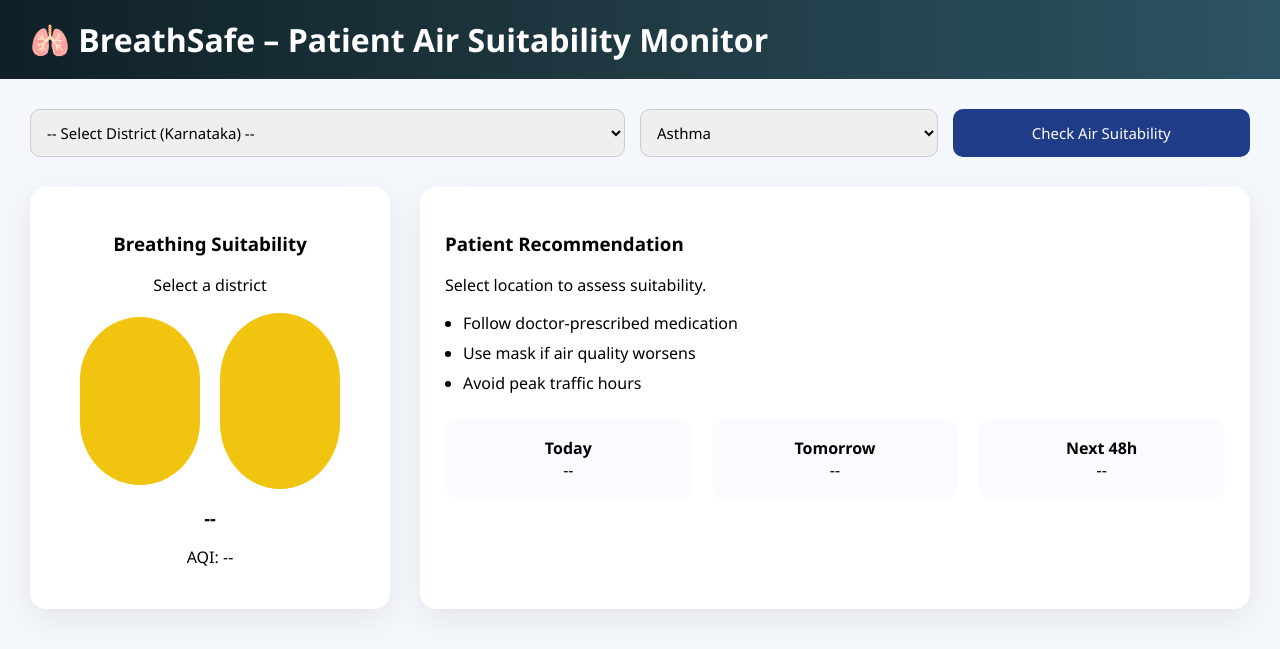
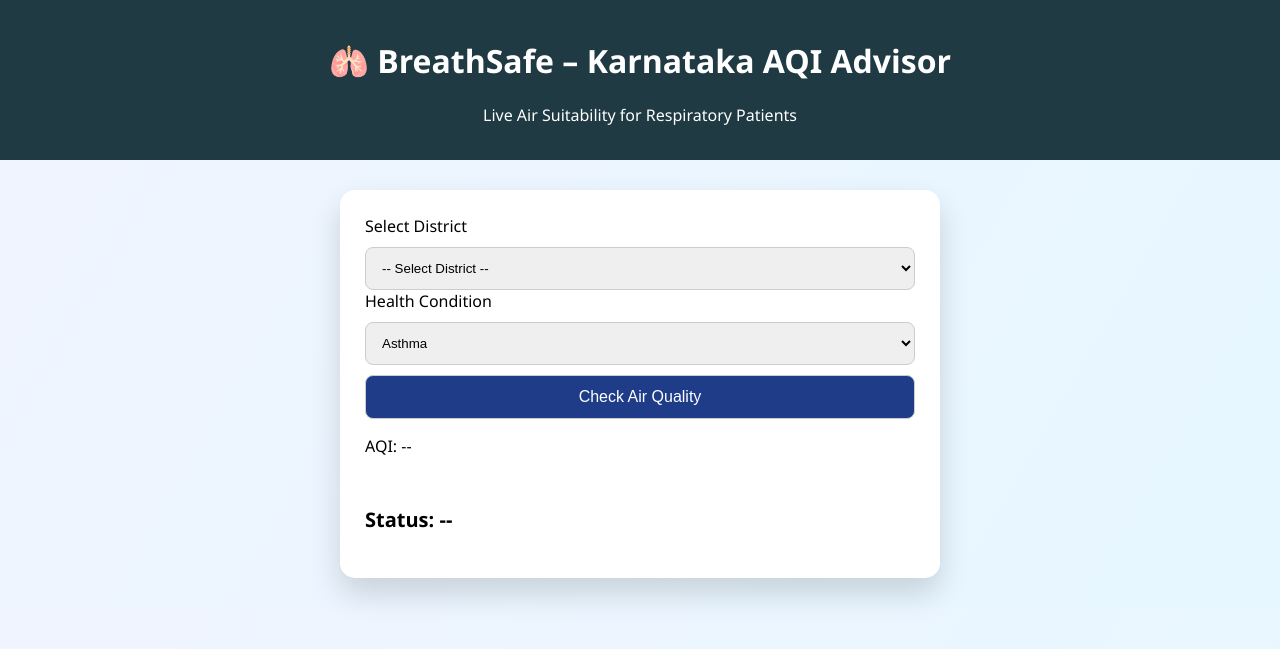
Before and after one commit to GowthamVeeraiah/Mini-Project, a Flask app: page / in a window 1280 px wide. Shown: the top 649 px of the page. Run offline with Flask 3, Linux system fonts and the light colour scheme.

Commit message:
Revamp index.html for BreathSafe application
Updated the HTML structure and styles for the BreathSafe application. Improved the user interface and functionality for air quality monitoring.

```diff
--- a/Mini Project/templates/index.html
+++ b/Mini Project/templates/index.html
@@ -2,270 +2,193 @@
 <html lang="en">
 <head>
 <meta charset="UTF-8">
-<title>BreathSafe – Patient Air Suitability Monitor</title>
+<title>BreathSafe – Karnataka AQI Monitor</title>
 
 <style>
-:root{
-    --bg:#f4f7fb;
-    --card:#ffffff;
-    --good:#2ecc71;
-    --moderate:#f1c40f;
-    --poor:#e74c3c;
-    --primary:#1f3c88;
+body{
+    font-family: "Segoe UI", sans-serif;
+    background: linear-gradient(120deg,#f0f4ff,#e6f7ff);
+    margin:0;
 }
-
-*{
-    box-sizing:border-box;
-    font-family:"Segoe UI",Arial,sans-serif;
-}
-
-body{
-    margin:0;
-    background:var(--bg);
-}
-
 header{
-    background:linear-gradient(90deg,#0f2027,#203a43,#2c5364);
+    background:#203a43;
     color:white;
-    padding:18px 30px;
-}
-
-header h1{margin:0}
-
-/* CONTAINER */
-.container{
-    padding:30px;
-}
-
-/* CONTROLS */
-.controls{
-    display:grid;
-    grid-template-columns:2fr 1fr 1fr;
-    gap:15px;
-    margin-bottom:30px;
-}
-
-select,button{
-    padding:12px;
-    border-radius:10px;
-    border:1px solid #ccc;
-    font-size:15px;
-}
-
-button{
-    background:var(--primary);
-    color:white;
-    border:none;
-    cursor:pointer;
-}
-
-/* DASHBOARD */
-.dashboard{
-    display:grid;
-    grid-template-columns:360px 1fr;
-    gap:30px;
-}
-
-/* CARD */
-.card{
-    background:var(--card);
-    border-radius:16px;
-    padding:25px;
-    box-shadow:0 10px 30px rgba(0,0,0,.07);
-}
-
-/* 🫁 LUNGS */
-.lungs{
-    display:flex;
-    justify-content:center;
-    gap:20px;
-    margin:25px 0;
-}
-
-.lung{
-    width:120px;
-    height:160px;
-    border-radius:60px;
-    background:var(--moderate);
-    animation:breath 3s infinite ease-in-out;
-}
-
-.lung.right{animation-delay:1.5s}
-
-@keyframes breath{
-    0%{transform:scaleY(1)}
-    50%{transform:scaleY(1.15)}
-    100%{transform:scaleY(1)}
-}
-
-/* STATUS */
-.status{
-    text-align:center;
-    font-size:18px;
-    font-weight:600;
-}
-
-.good{color:var(--good)}
-.moderate{color:var(--moderate)}
-.poor{color:var(--poor)}
-
-/* FORECAST */
-.forecast{
-    display:grid;
-    grid-template-columns:repeat(3,1fr);
-    gap:20px;
-    margin-top:25px;
-}
-
-.forecast-card{
-    background:#f9fbff;
-    border-radius:14px;
     padding:18px;
     text-align:center;
 }
+.container{
+    padding:30px;
+    max-width:600px;
+    margin:auto;
+}
+.card{
+    background:white;
+    padding:25px;
+    border-radius:15px;
+    box-shadow:0 15px 30px rgba(0,0,0,0.15);
+    transition:0.5s;
+}
+select, button{
+    width:100%;
+    padding:12px;
+    margin-top:10px;
+    border-radius:8px;
+    border:1px solid #ccc;
+}
+button{
+    background:#1f3c88;
+    color:white;
+    font-size:16px;
+    cursor:pointer;
+}
+button:hover{opacity:0.9}
 
-.forecast-card h4{margin:0}
-
-/* RECOMMENDATION */
-.recommend ul{
-    padding-left:18px;
+.status{
+    font-size:20px;
+    font-weight:bold;
+    margin-top:15px;
 }
 
-.recommend li{margin-bottom:8px}
+.good{color:#2ecc71}
+.moderate{color:#f1c40f}
+.poor{color:#e74c3c}
+
+.loader{
+    display:none;
+    text-align:center;
+    margin-top:15px;
+}
+
+.bar{
+    height:18px;
+    width:0%;
+    background:#2ecc71;
+    border-radius:10px;
+    margin-top:10px;
+    transition:1s;
+}
 </style>
 </head>
 
 <body>
 
 <header>
-    <h1>🫁 BreathSafe – Patient Air Suitability Monitor</h1>
+    <h1>🫁 BreathSafe – Karnataka AQI Advisor</h1>
+    <p>Live Air Suitability for Respiratory Patients</p>
 </header>
 
 <div class="container">
+<div class="card" id="card">
 
-    <!-- CONTROLS -->
-    <div class="controls">
+<label>Select District</label>
 <select id="city">
-            <option value="">-- Select District (Karnataka) --</option>
-            <option>Bengaluru Urban</option>
-            <option>Mysuru</option>
-            <option>Mangaluru</option>
-            <option>Udupi</option>
-            <option>Tumakuru</option>
-            <option>Hassan</option>
-            <option>Mandya</option>
-            <option>Shivamogga</option>
-            <option>Davanagere</option>
+<option value="">-- Select District --</option>
+<option>Bagalkote</option>
 <option>Ballari</option>
 <option>Belagavi</option>
+<option>Bengaluru Rural</option>
+<option>Bengaluru Urban</option>
+<option>Bidar</option>
+<option>Chamarajanagar</option>
+<option>Chikkaballapura</option>
+<option>Chikkamagaluru</option>
+<option>Chitradurga</option>
+<option>Dakshina Kannada</option>
+<option>Davanagere</option>
+<option>Dharwad</option>
+<option>Gadag</option>
+<option>Hassan</option>
+<option>Haveri</option>
 <option>Kalaburagi</option>
+<option>Kodagu</option>
+<option>Kolar</option>
+<option>Koppal</option>
+<option>Mandya</option>
+<option>Mysuru</option>
 <option>Raichur</option>
-            <option>Bidar</option>
-            <option>Kolar</option>
-            <option>Chitradurga</option>
-            <option>Kodagu</option>
+<option>Ramanagara</option>
+<option>Shivamogga</option>
+<option>Tumakuru</option>
+<option>Udupi</option>
+<option>Uttara Kannada</option>
+<option>Vijayanagara</option>
+<option>Vijayapura</option>
+<option>Yadgir</option>
 </select>
 
+<label>Health Condition</label>
 <select id="condition">
-            <option value="Asthma">Asthma</option>
-            <option value="COPD">COPD</option>
-            <option value="Bronchitis">Bronchitis</option>
-            <option value="Allergy">Allergy</option>
+<option>Asthma</option>
+<option>COPD</option>
+<option>Allergy</option>
 </select>
 
-        <button onclick="checkAQI()">Check Air Suitability</button>
-    </div>
+<button onclick="checkAQI()">Check Air Quality</button>
 
-    <!-- DASHBOARD -->
-    <div class="dashboard">
+<div class="loader" id="loader">⏳ Checking air quality...</div>
 
-        <!-- LUNGS CARD -->
-        <div class="card">
-            <h3 style="text-align:center">Breathing Suitability</h3>
-            <p id="locationText" style="text-align:center">Select a district</p>
-
-            <div class="lungs">
-                <div class="lung" id="lungLeft"></div>
-                <div class="lung right" id="lungRight"></div>
-            </div>
-
-            <div class="status" id="lungStatus">--</div>
-            <p style="text-align:center" id="aqiText">AQI: --</p>
-        </div>
-
-        <!-- RECOMMENDATION -->
-        <div class="card recommend">
-            <h3>Patient Recommendation</h3>
-            <p id="adviceText">Select location to assess suitability.</p>
-
-            <ul>
-                <li>Follow doctor-prescribed medication</li>
-                <li>Use mask if air quality worsens</li>
-                <li>Avoid peak traffic hours</li>
-            </ul>
-
-            <div class="forecast">
-                <div class="forecast-card">
-                    <h4>Today</h4>
-                    <div id="todayAQI">--</div>
-                </div>
-                <div class="forecast-card">
-                    <h4>Tomorrow</h4>
-                    <div id="tomorrowAQI">--</div>
-                </div>
-                <div class="forecast-card">
-                    <h4>Next 48h</h4>
-                    <div id="nextAQI">--</div>
-                </div>
-            </div>
-        </div>
+<p id="aqiText">AQI: --</p>
+<div class="bar" id="bar"></div>
+<p class="status" id="status">Status: --</p>
+<p id="advice"></p>
 
 </div>
 </div>
 
 <script>
 function checkAQI(){
-    const city=document.getElementById("city").value;
-    const condition=document.getElementById("condition").value;
+    const city = cityEl.value;
+    if(city===""){ alert("Select a district"); return; }
 
-    if(city===""){alert("Please select a district");return;}
+    loader.style.display="block";
+    bar.style.width="0%";
 
     fetch("/getAQI",{
         method:"POST",
         headers:{"Content-Type":"application/json"},
-        body:JSON.stringify({city,condition})
+        body:JSON.stringify({
+            city: city,
+            condition: condition.value
+        })
     })
     .then(res=>res.json())
     .then(data=>{
-        const aqi=data.aqi;
+        loader.style.display="none";
+        aqiText.innerText="AQI: "+data.aqi;
+        advice.innerText=data.advice;
 
-        document.getElementById("locationText").innerText=city+", Karnataka";
-        document.getElementById("aqiText").innerText="AQI: "+aqi;
-        document.getElementById("adviceText").innerText=data.advice;
+        let percent = Math.min(data.aqi,200)/2;
+        bar.style.width=percent+"%";
 
-        document.getElementById("todayAQI").innerText=aqi;
-        document.getElementById("tomorrowAQI").innerText=aqi-20;
-        document.getElementById("nextAQI").innerText=aqi-40;
-
-        const lungL=document.getElementById("lungLeft");
-        const lungR=document.getElementById("lungRight");
-        const status=document.getElementById("lungStatus");
-
-        if(aqi<=50){
-            lungL.style.background=lungR.style.background="var(--good)";
-            status.innerText="Safe for Patients";
+        if(data.aqi<=50){
+            status.innerText="Status: Safe";
             status.className="status good";
-        }else if(aqi<=100){
-            lungL.style.background=lungR.style.background="var(--moderate)";
-            status.innerText="Caution for Patients";
+            bar.style.background="#2ecc71";
+            card.style.border="3px solid #2ecc71";
+        }
+        else if(data.aqi<=100){
+            status.innerText="Status: Moderate";
             status.className="status moderate";
-        }else{
-            lungL.style.background=lungR.style.background="var(--poor)";
-            status.innerText="Not Suitable for Patients";
+            bar.style.background="#f1c40f";
+            card.style.border="3px solid #f1c40f";
+        }
+        else{
+            status.innerText="Status: Unsafe";
             status.className="status poor";
+            bar.style.background="#e74c3c";
+            card.style.border="3px solid #e74c3c";
         }
     });
 }
+
+const cityEl=document.getElementById("city");
+const condition=document.getElementById("condition");
+const loader=document.getElementById("loader");
+const aqiText=document.getElementById("aqiText");
+const advice=document.getElementById("advice");
+const status=document.getElementById("status");
+const bar=document.getElementById("bar");
+const card=document.getElementById("card");
 </script>
 
 </body>
```
Lines whose indentation alone changed are shown as unchanged.
